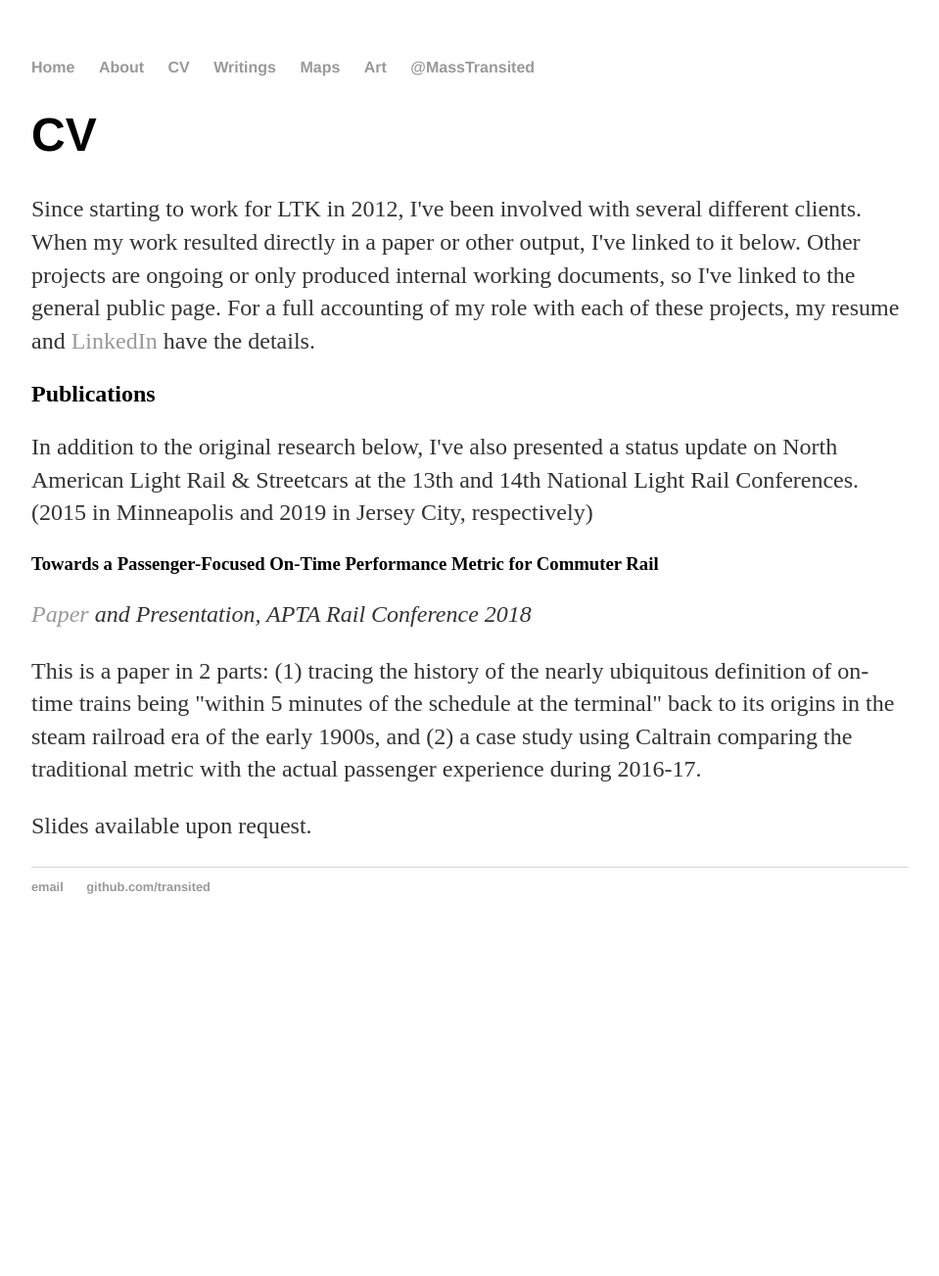
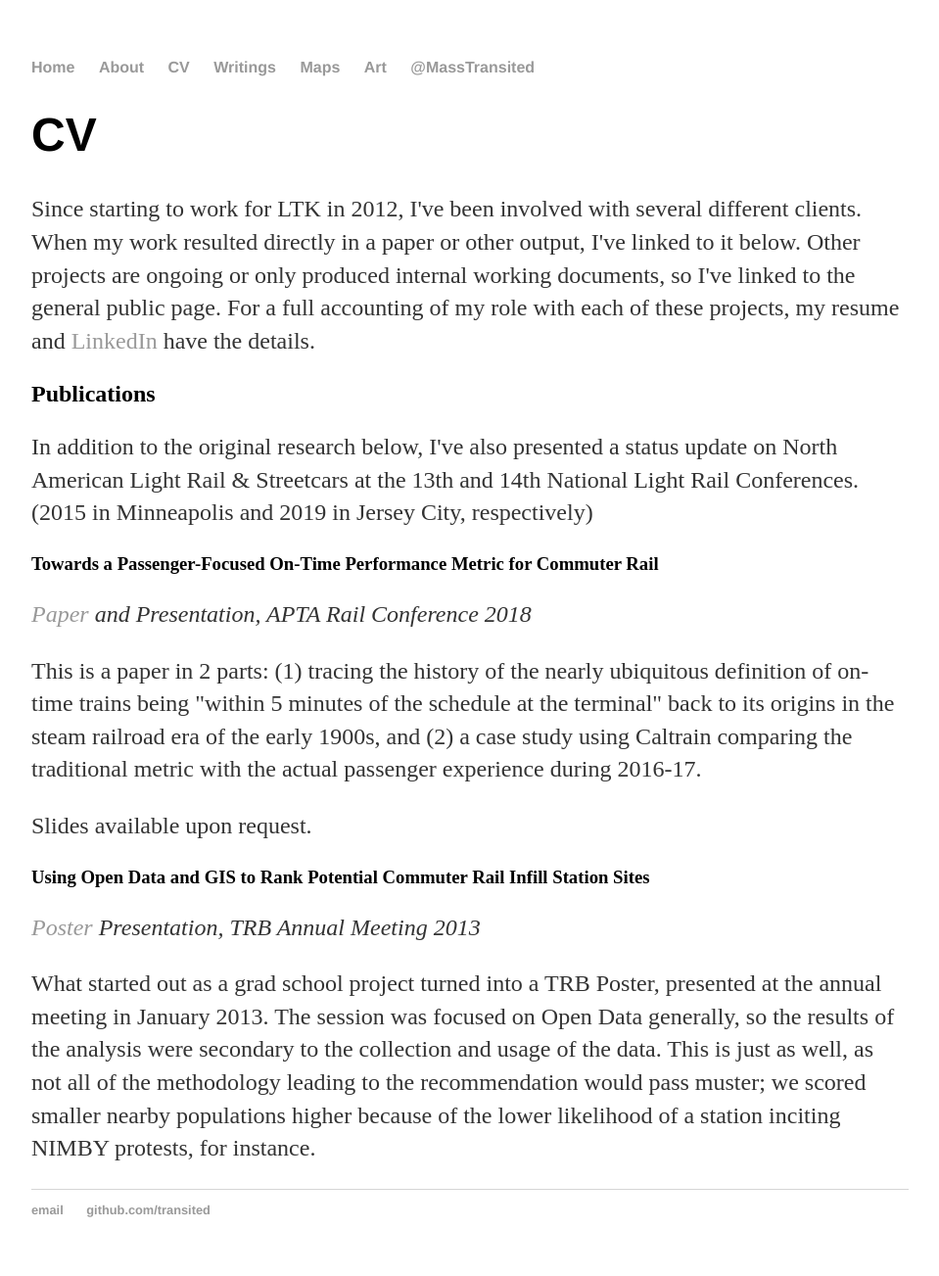
Before and after one commit to transited/transited.github.io, a Jekyll site: the page built from cv.html, in a window 1280 px wide. Shown: the whole page at 98% size, without its empty margins (160-1119 px from the left). Built offline with Jekyll 4.4.1, drawn with Linux system fonts in a browser that asks for light colours; before the commit the page ends 973 px from its top, so only the background shows below that.

Commit message:
Update cv.html

```diff
--- a/cv.html
+++ b/cv.html
@@ -11,4 +11,7 @@ title: CV
 	<p> <em><a href="/TR APTA CR OTP FINAL 20180523.pdf">Paper</a> and Presentation, APTA Rail Conference 2018</em></p>
 	<p>This is a paper in 2 parts: (1) tracing the history of the nearly ubiquitous definition of on-time trains being "within 5 minutes of the schedule at the terminal" back to its origins in the steam railroad era of the early 1900s, and (2) a case study using Caltrain comparing the traditional metric with the actual passenger experience during 2016-17.</p>
 	<p>Slides available upon request.</p>
+	<h3>Using Open Data and GIS to Rank Potential Commuter Rail Infill Station Sites</h3>
+	<p><em><a href="/CR Infill-GIS TRBAM Poster 2013">Poster</a> Presentation, TRB Annual Meeting 2013</em></p>
+	<p>What started out as a grad school project turned into a TRB Poster, presented at the annual meeting in January 2013. The session was focused on Open Data generally, so the results of the analysis were secondary to the collection and usage of the data. This is just as well, as not all of the methodology leading to the recommendation would pass muster; we scored smaller nearby populations higher because of the lower likelihood of a station inciting NIMBY protests, for instance.</p>
 </div><!-- /.blurb -->
```
